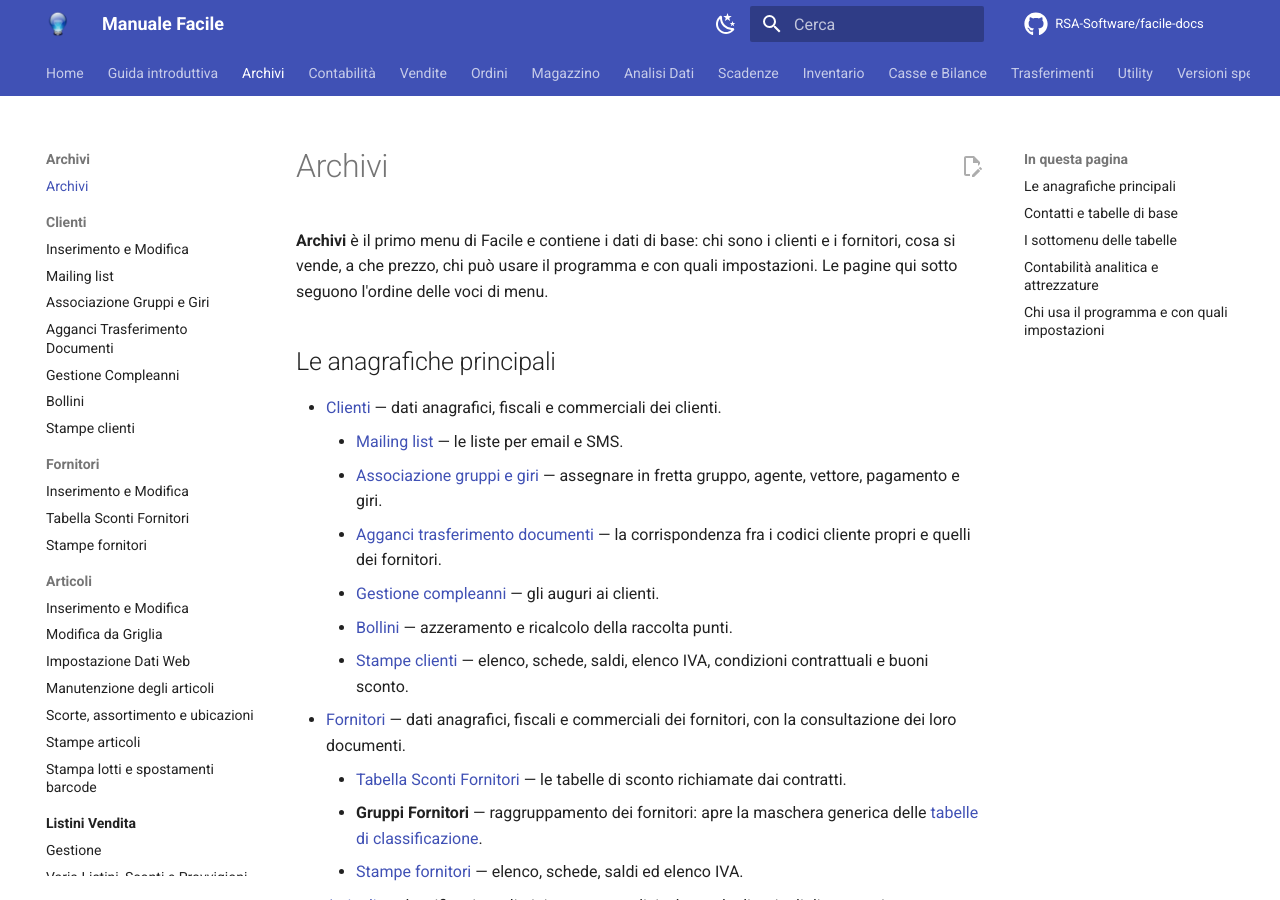
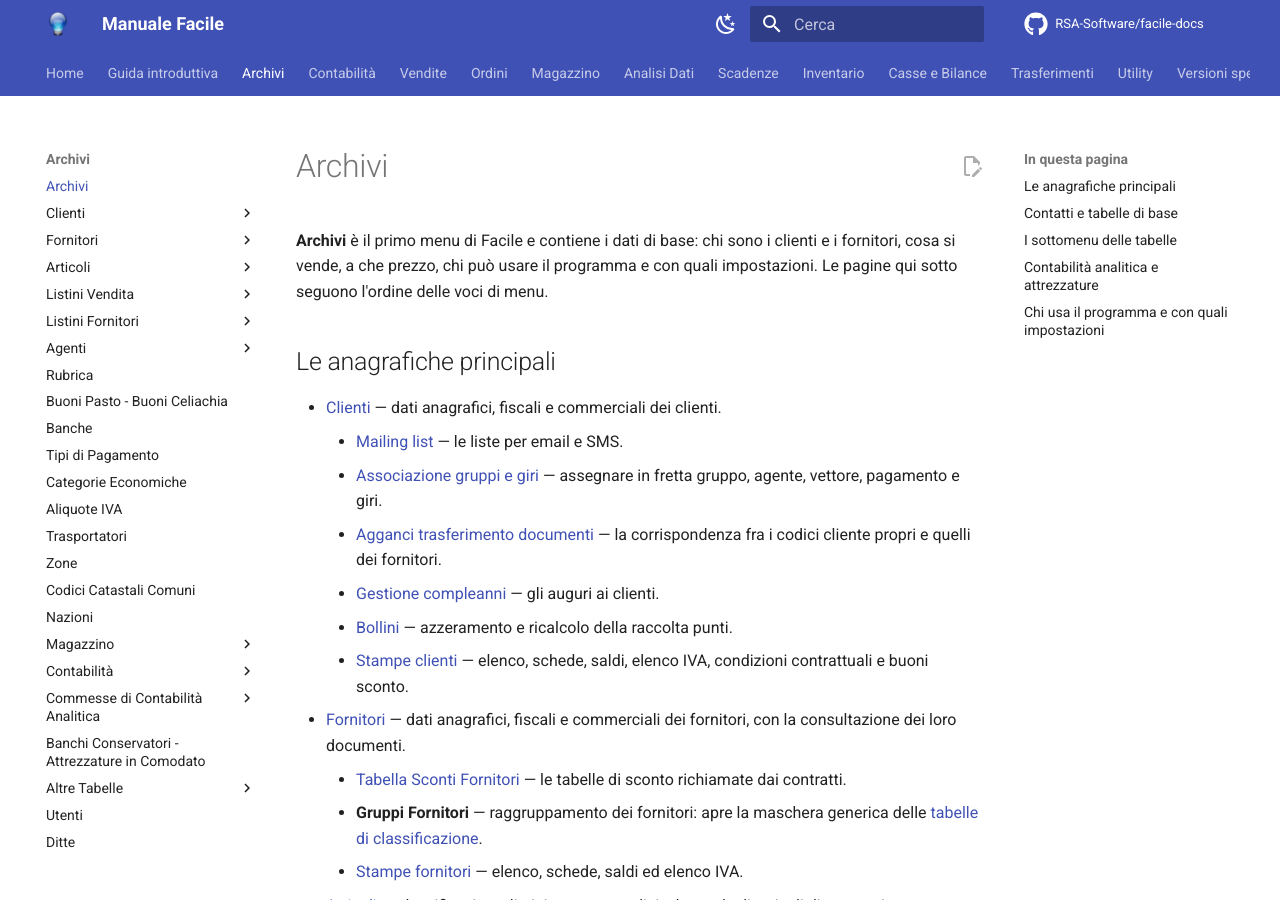
Before and after one commit to RSA-Software/facile-docs, an MkDocs documentation site: the page built from docs/moduli/archivi.md, in a window 1280 px wide and 900 px high. Built offline with MkDocs 1.6.1 and Material for MkDocs 9.7.7, drawn with Linux system fonts in a browser that asks for light colours; comment, search, counter and statistics services are not loaded.

Commit message:
Il menu di sinistra mostra l'albero, non i gruppi
I rientri creati ieri non si vedevano: Clienti, Fornitori e Articoli
comparivano solo un po' piu' in grassetto, con i figli allineati a loro.

Non era il nav: era navigation.sections, che in Material rende quei livelli
come GRUPPI - titolo in evidenza e figli non rientrati - invece che come rami
da aprire. Con un menu che ricalca quello di Facile e' proprio il rientro a
dire cosa sta dentro cosa, quindi la funzione e' stata tolta e le voci ora
hanno la freccia e si aprono.

Tolta, non commentata a caso: al suo posto c'e' la ragione, cosi' chi la
rimettesse sa cosa succede.

mkdocs build --strict: nessun warning.

Co-Authored-By: Claude Opus 5 (1M context) <noreply@anthropic.com>

```diff
--- a/mkdocs.yml
+++ b/mkdocs.yml
@@ -43,7 +43,10 @@ theme:
     - navigation.instant        # navigazione senza ricaricare la pagina
     - navigation.tracking
     - navigation.tabs           # moduli come schede in alto
-    - navigation.sections
+    # navigation.sections renderebbe i sottomenu come gruppi: titolo in
+    # grassetto e figli NON rientrati. Serve invece l'albero, perche' il
+    # menu del manuale ricalca quello di Facile e il rientro e' l'unica
+    # cosa che dice cosa sta dentro cosa.
     - navigation.top
     - navigation.indexes        # index.md come pagina della sezione
     - navigation.footer
```
